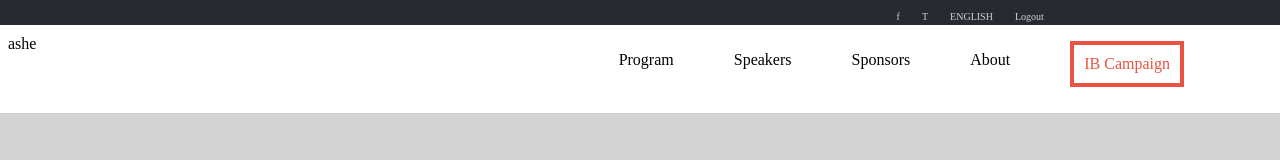
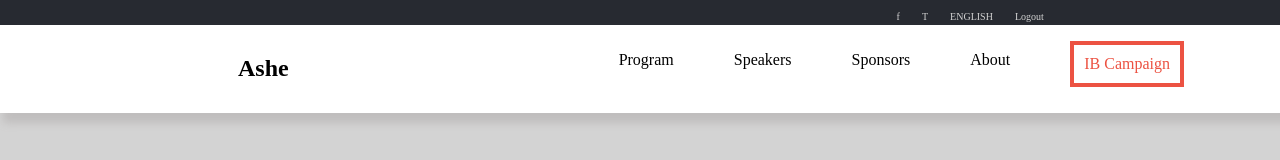
Before and after one commit to Ashe546/capstone-1, a plain HTML site: page index.html in a window 1280 px wide. Drawn offline with Linux system fonts and the light colour scheme.

Commit message:
Made change to the nav element

```diff
--- a/index.html
+++ b/index.html
@@ -22,7 +22,7 @@
     </div>
     <div class="nav-div">
         <nav class="nav">
-           <div class="logo">ashe</div>
+           <div class="logo"><h1 class="logo-img">Ashe</h1></div>
            <div>
                <ul class="nav-ul">
                    <li class="nav-list">Program</li>
--- a/style.css
+++ b/style.css
@@ -32,6 +32,7 @@ body {
   margin-left: -10px;
   width: 101%;
   padding: 10px 10px;
+  box-shadow: 5px 10px 8px #c0bebe;
 }
 
 .nav {
@@ -41,6 +42,7 @@ body {
 
 .logo {
   width: 40%;
+  text-align: center;
 }
 
 .nav-ul {
@@ -53,7 +55,7 @@ body {
   margin-left: 60px;
 }
 
-.nav-list-campaign{
+.nav-list-campaign {
   color: #ec5242;
   border: solid 4px #ec5242;
   padding: 10px 10px;
@@ -61,5 +63,5 @@ body {
 }
 
 .nav-list:hover {
-  color: grey
+  color: grey;
 }
```
